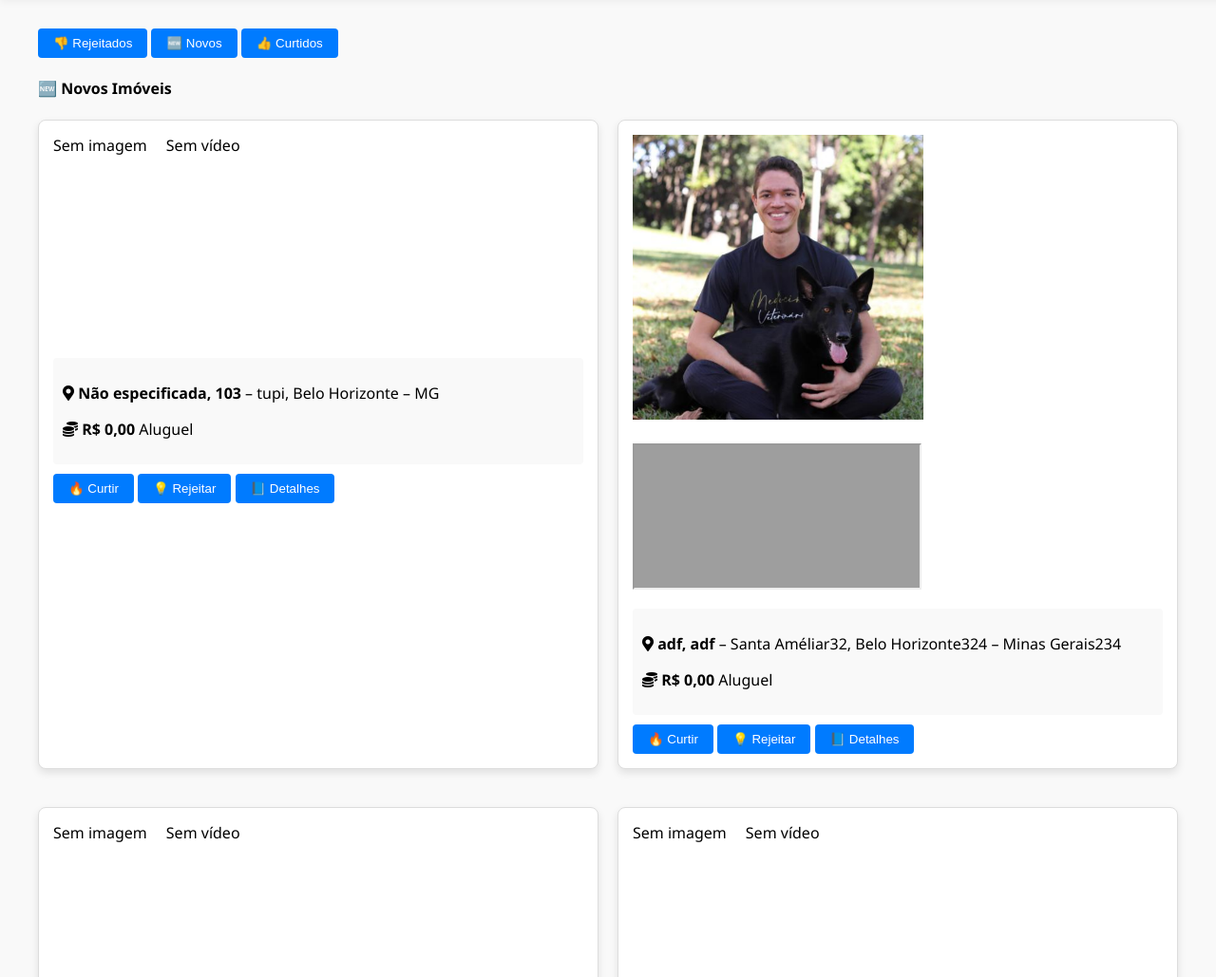
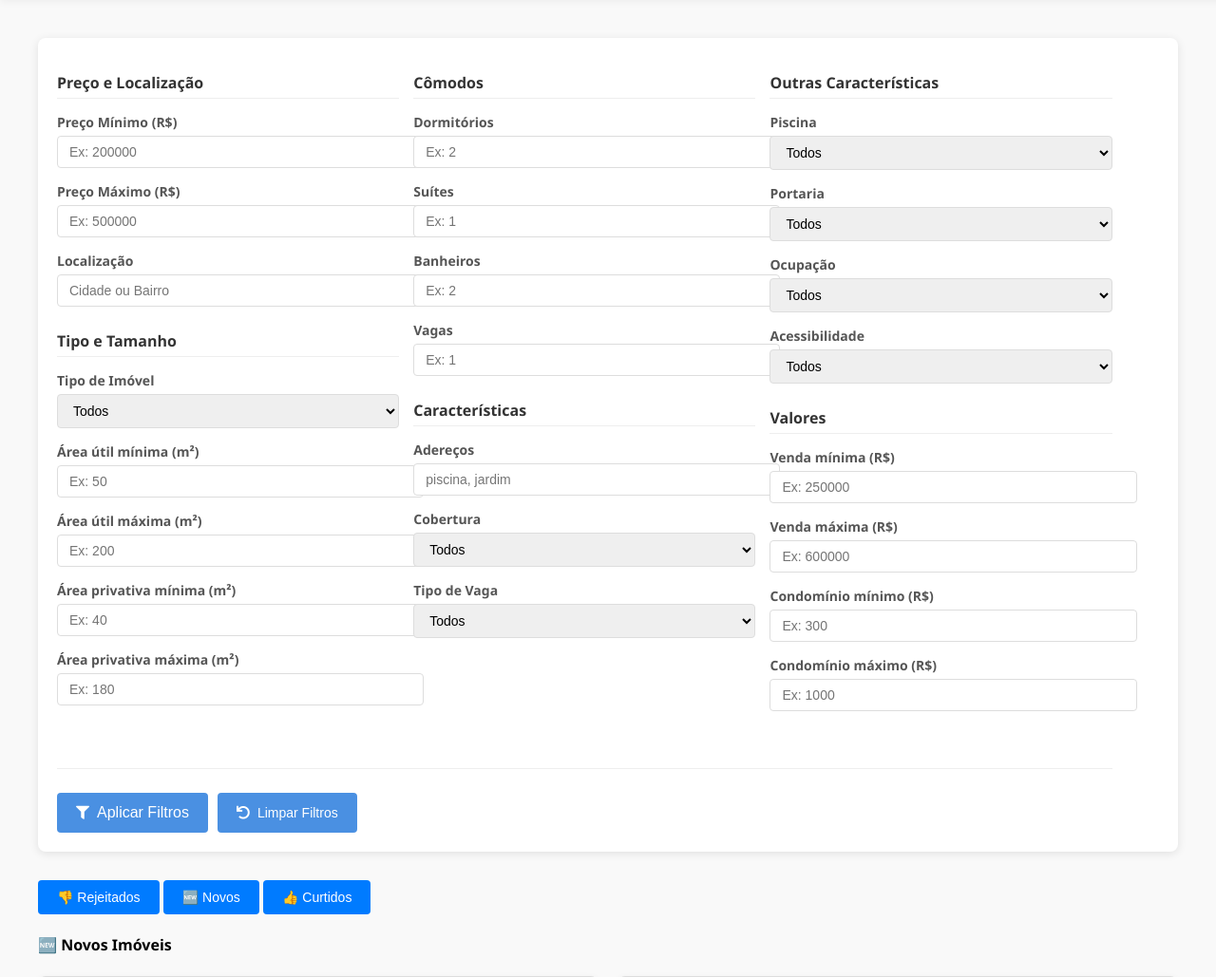
Before and after one commit to lucasmarcelin0/Juliana, a Django app: page / in a window 1280 px wide; the page is wider, and only the part inside the window is pictured. Shown: the part 76-1105 px from the top of that part at 95% size. Run offline with Django 5.2, Linux system fonts and the light colour scheme; a user stored in the database is signed in; data comes from the database, SQL or seed files in the repository; data that the repository does not hold is empty; grey boxes are pictures that could not be loaded.

Commit message:
Mon, Apr 14, 2025, 8:08 PM -03:00

```diff
--- a/sales/templates/sales/partials/filter_form.html
+++ b/sales/templates/sales/partials/filter_form.html
@@ -1,28 +1,31 @@
 {% block filter %}
 <!-- Formulário de Filtro -->
-<div id="filter-form-container" class="filter-form-container hidden">
+<div id="filter-form-container" class="filter-form-container">
     <div class="filter-form-content">
         <form id="filter-form" class="filter-form" method="GET" action="{% url 'sales:filter_properties' %}">
-            <!-- Informações de Disponibilidade e Valores -->
+            <div class="filter-column">
+                <!-- Price and Location -->
+                <div class="filter-section">
+                    <h3 class="section-title">Preço e Localização</h3>
                     <div class="filter-field">
-                <label for="min_price">Preço Mínimo:</label>
-                <input type="number" id="min_price" name="min_price" placeholder="Preço Mínimo">
+                        <label for="min_price">Preço Mínimo (R$)</label>
+                        <input type="number" id="min_price" name="min_price" placeholder="Ex: 200000">
+                    </div>
+                    <div class="filter-field">
+                        <label for="max_price">Preço Máximo (R$)</label>
+                        <input type="number" id="max_price" name="max_price" placeholder="Ex: 500000">
+                    </div>
+                    <div class="filter-field">
+                        <label for="location">Localização</label>
+                        <input type="text" id="location" name="location" placeholder="Cidade ou Bairro">
+                    </div>
                 </div>
 
+                <!-- Property Type and Size -->
+                <div class="filter-section">
+                    <h3 class="section-title">Tipo e Tamanho</h3>
                     <div class="filter-field">
-                <label for="max_price">Preço Máximo:</label>
-                <input type="number" id="max_price" name="max_price" placeholder="Preço Máximo">
-            </div>
-
-            <!-- Endereço do imóvel -->
-            <div class="filter-field">
-                <label for="location">Localização (Cidade ou Bairro):</label>
-                <input type="text" id="location" name="location" placeholder="Cidade ou Bairro">
-            </div>
-
-            <!-- Tipo de Imóvel -->
-            <div class="filter-field">
-                <label for="property_type">Tipo de Imóvel:</label>
+                        <label for="property_type">Tipo de Imóvel</label>
                         <select id="property_type" name="property_type">
                             <option value="">Todos</option>
                             <option value="apartment">Apartamento</option>
@@ -33,87 +36,89 @@
                             <option value="commercial">Comercial</option>
                         </select>
                     </div>
-
-            <!-- Área útil e privativa -->
                     <div class="filter-field">
-                <label for="property_area_min">Área útil mínima (m²):</label>
-                <input type="number" id="property_area_min" name="property_area_min" placeholder="Área útil mínima (m²)">
+                        <label for="property_area_min">Área útil mínima (m²)</label>
+                        <input type="number" id="property_area_min" name="property_area_min" placeholder="Ex: 50">
+                    </div>
+                    <div class="filter-field">
+                        <label for="property_area_max">Área útil máxima (m²)</label>
+                        <input type="number" id="property_area_max" name="property_area_max" placeholder="Ex: 200">
+                    </div>
+                    <div class="filter-field">
+                        <label for="private_area_min">Área privativa mínima (m²)</label>
+                        <input type="number" id="private_area_min" name="private_area_min" placeholder="Ex: 40">
+                    </div>
+                    <div class="filter-field">
+                        <label for="private_area_max">Área privativa máxima (m²)</label>
+                        <input type="number" id="private_area_max" name="private_area_max" placeholder="Ex: 180">
+                    </div>
+                </div>
             </div>
 
+            <div class="filter-column">
+                <!-- Rooms and Features -->
+                <div class="filter-section">
+                    <h3 class="section-title">Cômodos</h3>
                     <div class="filter-field">
-                <label for="property_area_max">Área útil máxima (m²):</label>
-                <input type="number" id="property_area_max" name="property_area_max" placeholder="Área útil máxima (m²)">
+                        <label for="bedrooms">Dormitórios</label>
+                        <input type="number" id="bedrooms" name="bedrooms" placeholder="Ex: 2">
+                    </div>
+                    <div class="filter-field">
+                        <label for="suites">Suítes</label>
+                        <input type="number" id="suites" name="suites" placeholder="Ex: 1">
+                    </div>
+                    <div class="filter-field">
+                        <label for="bathrooms">Banheiros</label>
+                        <input type="number" id="bathrooms" name="bathrooms" placeholder="Ex: 2">
+                    </div>
+                    <div class="filter-field">
+                        <label for="garage_spots">Vagas</label>
+                        <input type="number" id="garage_spots" name="garage_spots" placeholder="Ex: 1">
+                    </div>
                 </div>
 
+                <!-- Amenities -->
+                <div class="filter-section">
+                    <h3 class="section-title">Características</h3>
                     <div class="filter-field">
-                <label for="private_area_min">Área privativa mínima (m²):</label>
-                <input type="number" id="private_area_min" name="private_area_min" placeholder="Área privativa mínima (m²)">
+                        <label for="features">Adereços</label>
+                        <input type="text" id="features" name="features" placeholder="piscina, jardim">
                     </div>
-
                     <div class="filter-field">
-                <label for="private_area_max">Área privativa máxima (m²):</label>
-                <input type="number" id="private_area_max" name="private_area_max" placeholder="Área privativa máxima (m²)">
-            </div>
-
-            <!-- Características do imóvel -->
-            <div class="filter-field">
-                <label for="bedrooms">Dormitórios (incluindo suítes):</label>
-                <input type="number" id="bedrooms" name="bedrooms" placeholder="Dormitórios">
-            </div>
-
-            <div class="filter-field">
-                <label for="suites">Suítes:</label>
-                <input type="number" id="suites" name="suites" placeholder="Suítes">
-            </div>
-
-            <div class="filter-field">
-                <label for="bathrooms">Banheiros:</label>
-                <input type="number" id="bathrooms" name="bathrooms" placeholder="Banheiros">
-            </div>
-
-            <div class="filter-field">
-                <label for="garage_spots">Vagas de garagem:</label>
-                <input type="number" id="garage_spots" name="garage_spots" placeholder="Vagas de garagem">
-            </div>
-
-            <!-- Adereços e características -->
-            <div class="filter-field">
-                <label for="features">Adereços (separados por vírgula):</label>
-                <input type="text" id="features" name="features" placeholder="Ex: piscina, jardim">
-            </div>
-
-            <div class="filter-field">
-                <label for="is_covered">Cobertura:</label>
+                        <label for="is_covered">Cobertura</label>
                         <select id="is_covered" name="is_covered">
                             <option value="">Todos</option>
                             <option value="yes">Sim</option>
                             <option value="no">Não</option>
                         </select>
                     </div>
-
-            <!-- Vagas de garagem e portaria -->
                     <div class="filter-field">
-                <label for="garage_type">Tipo de Vaga:</label>
+                        <label for="garage_type">Tipo de Vaga</label>
                         <select id="garage_type" name="garage_type">
                             <option value="">Todos</option>
                             <option value="covered">Coberta</option>
                             <option value="free">Livre</option>
                             <option value="covered_and_free">Coberta e Livre</option>
-                    <option value="none">Nem Coberta nem Livre</option>
+                            <option value="none">Sem vaga</option>
                         </select>
                     </div>
+                </div>
+            </div>
 
+            <div class="filter-column">
+                <!-- Additional Features -->
+                <div class="filter-section">
+                    <h3 class="section-title">Outras Características</h3>
                     <div class="filter-field">
-                <label for="has_pool">Piscina:</label>
+                        <label for="has_pool">Piscina</label>
                         <select id="has_pool" name="has_pool">
                             <option value="">Todos</option>
                             <option value="yes">Sim</option>
                             <option value="no">Não</option>
                         </select>
                     </div>
-
                     <div class="filter-field">
-                <label for="has_gatehouse">Portaria:</label>
+                        <label for="has_gatehouse">Portaria</label>
                         <select id="has_gatehouse" name="has_gatehouse">
                             <option value="">Todos</option>
                             <option value="24h">24 h</option>
@@ -122,148 +127,90 @@
                             <option value="none">Sem portaria</option>
                         </select>
                     </div>
-
-            <!-- Condição do imóvel e acessibilidade -->
                     <div class="filter-field">
-                <label for="is_occupied">Ocupação:</label>
+                        <label for="is_occupied">Ocupação</label>
                         <select id="is_occupied" name="is_occupied">
                             <option value="">Todos</option>
-                    <option value="vacant">Está vago</option>
-                    <option value="owner">Proprietário mora</option>
-                    <option value="tenant">Inquilino mora</option>
+                            <option value="vacant">Vago</option>
+                            <option value="owner">Proprietário</option>
+                            <option value="tenant">Inquilino</option>
                         </select>
                     </div>
-
                     <div class="filter-field">
-                <label for="access">Acesso:</label>
-                <select id="access" name="access">
-                    <option value="">Todos</option>
-                    <option value="Key">Chave</option>
-                    <option value="Biometry">Biometria</option>
-                    <option value="Password">Senha</option>
-                </select>
-            </div>
-
-            <div class="filter-field">
-                <label for="accessibility">Acessibilidade:</label>
+                        <label for="accessibility">Acessibilidade</label>
                         <select id="accessibility" name="accessibility">
                             <option value="">Todos</option>
                             <option value="yes">Sim</option>
                             <option value="no">Não</option>
                         </select>
                     </div>
-
-            <!-- Disponibilidade de mudança -->
-            <div class="filter-field">
-                <label for="move_availability">Disponibilidade de mudança:</label>
-                <select id="move_availability" name="move_availability">
-                    <option value="">Todos</option>
-                    <option value="immediate">Imediata</option>
-                    <option value="30_days">30 dias</option>
-                    <option value="60_days">60 dias</option>
-                    <option value="other">Outro</option>
-                </select>
                 </div>
 
-            <!-- Valores adicionais -->
+                <!-- Financial Info -->
+                <div class="filter-section">
+                    <h3 class="section-title">Valores</h3>
                     <div class="filter-field">
-                <label for="min_sale_price">Valor de venda mínimo:</label>
-                <input type="number" id="min_sale_price" name="min_sale_price" placeholder="Valor de venda mínimo">
+                        <label for="min_sale_price">Venda mínima (R$)</label>
+                        <input type="number" id="min_sale_price" name="min_sale_price" placeholder="Ex: 250000">
+                    </div>
+                    <div class="filter-field">
+                        <label for="max_sale_price">Venda máxima (R$)</label>
+                        <input type="number" id="max_sale_price" name="max_sale_price" placeholder="Ex: 600000">
+                    </div>
+                    <div class="filter-field">
+                        <label for="min_condo_fee">Condomínio mínimo (R$)</label>
+                        <input type="number" id="min_condo_fee" name="min_condo_fee" placeholder="Ex: 300">
+                    </div>
+                    <div class="filter-field">
+                        <label for="max_condo_fee">Condomínio máximo (R$)</label>
+                        <input type="number" id="max_condo_fee" name="max_condo_fee" placeholder="Ex: 1000">
+                    </div>
+                </div>
             </div>
 
-            <div class="filter-field">
-                <label for="max_sale_price">Valor de venda máximo:</label>
-                <input type="number" id="max_sale_price" name="max_sale_price" placeholder="Valor de venda máximo">
-            </div>
-
-            <div class="filter-field">
-                <label for="min_iptu_value">Valor de IPTU mínimo:</label>
-                <input type="number" id="min_iptu_value" name="min_iptu_value" placeholder="Valor de IPTU mínimo">
-            </div>
-
-            <div class="filter-field">
-                <label for="max_iptu_value">Valor de IPTU máximo:</label>
-                <input type="number" id="max_iptu_value" name="max_iptu_value" placeholder="Valor de IPTU máximo">
-            </div>
-
-            <div class="filter-field">
-                <label for="min_condo_fee">Valor do condomínio mínimo:</label>
-                <input type="number" id="min_condo_fee" name="min_condo_fee" placeholder="Valor do condomínio mínimo">
-            </div>
-
-            <div class="filter-field">
-                <label for="max_condo_fee">Valor do condomínio máximo:</label>
-                <input type="number" id="max_condo_fee" name="max_condo_fee" placeholder="Valor do condomínio máximo">
-            </div>
-
-            <div class="filter-buttons">
-                <button type="submit" id="apply-filters" class="btn btn-primary">Aplicar Filtros</button>
-                <button type="button" id="reset-filters" class="btn btn-secondary">Limpar Filtros</button>
+            <div class="filter-actions">
+                <button type="submit" id="apply-filters" class="btn btn-primary">
+                    <i class="fas fa-filter"></i> Aplicar Filtros
+                </button>
+                <button type="button" id="reset-filters" class="btn btn-secondary">
+                    <i class="fas fa-undo"></i> Limpar Filtros
+                </button>
             </div>
         </form>
     </div>
 </div>
 
-<script>
-document.addEventListener('DOMContentLoaded', function() {
-    // Handle form submission
-    const filterForm = document.getElementById('filter-form');
-
-    if (filterForm) {
-        // Submit form when Apply Filters is clicked
-        filterForm.addEventListener('submit', function(e) {
-            e.preventDefault();
-
-            // Get all form data
-            const formData = new FormData(filterForm);
-            const searchParams = new URLSearchParams();
-
-            // Add only filled fields to the URL
-            for (const [key, value] of formData.entries()) {
-                if (value) {
-                    searchParams.append(key, value);
-                }
-            }
-
-            // Submit the form with filtered parameters
-            window.location.href = `${filterForm.action}?${searchParams.toString()}`;
-        });
-
-        // Reset filters
-        const resetBtn = document.getElementById('reset-filters');
-        if (resetBtn) {
-            resetBtn.addEventListener('click', function() {
-                filterForm.reset();
-                // Optionally submit the empty form to clear all filters
-                window.location.href = filterForm.action;
-            });
-        }
-    }
-
-    // Fix for the typo in warehouse option (if needed)
-    const propertyTypeSelect = document.getElementById('property_type');
-    if (propertyTypeSelect) {
-        const options = Array.from(propertyTypeSelect.options);
-        const warehouseOption = options.find(opt => opt.value === 'wahehouse');
-        if (warehouseOption) {
-            warehouseOption.value = 'warehouse';
-        }
-    }
-});
-</script>
-
 <style>
 .filter-form-container {
-    background: #f8f9fa;
+    background: #ffffff;
     padding: 20px;
     border-radius: 8px;
+    box-shadow: 0 2px 10px rgba(0, 0, 0, 0.1);
     margin-bottom: 20px;
 }
 
 .filter-form-content {
-    display: grid;
-    grid-template-columns: repeat(auto-fill, minmax(250px, 1fr));
-    gap: 15px;
+    display: flex;
+    flex-wrap: wrap;
+    gap: 20px;
+}
+
+.filter-column {
+    flex: 1;
+    min-width: 250px;
+}
+
+.filter-section {
+    margin-bottom: 25px;
+}
+
+.section-title {
+    font-size: 16px;
+    font-weight: 600;
+    color: #333;
+    margin-bottom: 15px;
+    padding-bottom: 5px;
+    border-bottom: 1px solid #eee;
 }
 
 .filter-field {
@@ -273,30 +220,46 @@ document.addEventListener('DOMContentLoaded', function() {
 .filter-field label {
     display: block;
     margin-bottom: 5px;
-    font-weight: 500;
+    font-size: 14px;
+    color: #555;
 }
 
 .filter-field input,
 .filter-field select {
     width: 100%;
     padding: 8px 12px;
-    border: 1px solid #ced4da;
+    border: 1px solid #ddd;
     border-radius: 4px;
+    font-size: 14px;
 }
 
-.filter-buttons {
-    grid-column: 1 / -1;
+.filter-field input:focus,
+.filter-field select:focus {
+    border-color: #007bff;
+    outline: none;
+    box-shadow: 0 0 0 2px rgba(0, 123, 255, 0.1);
+}
+
+.filter-actions {
     display: flex;
     gap: 10px;
-    margin-top: 10px;
+    margin-top: 20px;
+    padding-top: 15px;
+    border-top: 1px solid #eee;
+    flex-basis: 100%;
 }
 
 .btn {
-    padding: 8px 16px;
+    padding: 10px 20px;
     border: none;
     border-radius: 4px;
     cursor: pointer;
+    font-size: 14px;
     font-weight: 500;
+    display: inline-flex;
+    align-items: center;
+    gap: 8px;
+    transition: all 0.2s;
 }
 
 .btn-primary {
@@ -311,6 +274,48 @@ document.addEventListener('DOMContentLoaded', function() {
 
 .btn:hover {
     opacity: 0.9;
+    transform: translateY(-1px);
+}
+
+.btn i {
+    font-size: 14px;
+}
+
+@media (max-width: 768px) {
+    .filter-column {
+        min-width: 100%;
+    }
 }
 </style>
+
+<script>
+document.addEventListener('DOMContentLoaded', function() {
+    const filterForm = document.getElementById('filter-form');
+
+    if (filterForm) {
+        filterForm.addEventListener('submit', function(e) {
+            e.preventDefault();
+
+            const formData = new FormData(filterForm);
+            const searchParams = new URLSearchParams();
+
+            for (const [key, value] of formData.entries()) {
+                if (value) {
+                    searchParams.append(key, value);
+                }
+            }
+
+            window.location.href = `${filterForm.action}?${searchParams.toString()}`;
+        });
+
+        const resetBtn = document.getElementById('reset-filters');
+        if (resetBtn) {
+            resetBtn.addEventListener('click', function() {
+                filterForm.reset();
+                window.location.href = filterForm.action;
+            });
+        }
+    }
+});
+</script>
 {% endblock %}
```
Lines whose indentation alone changed are shown as unchanged.
